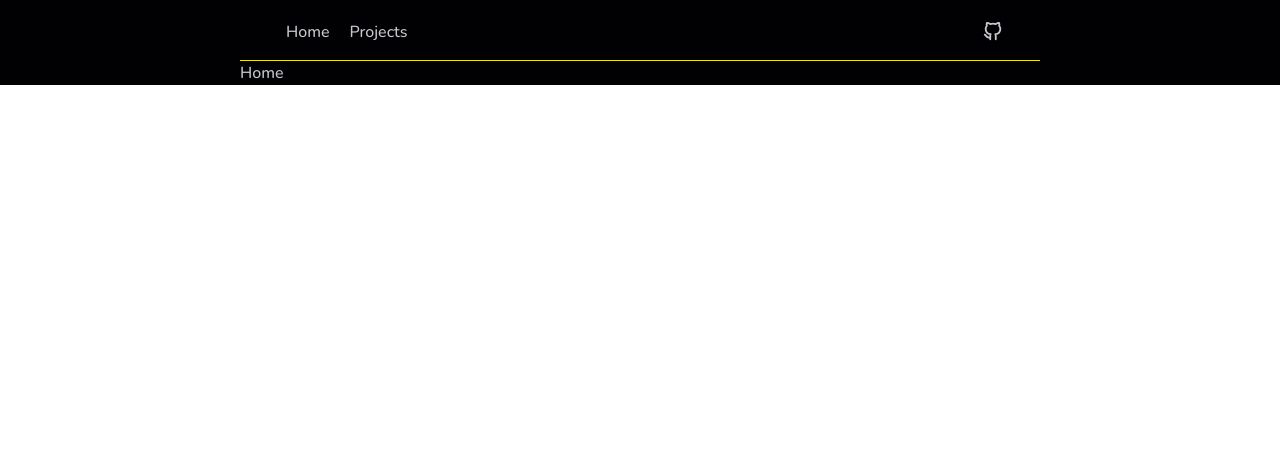
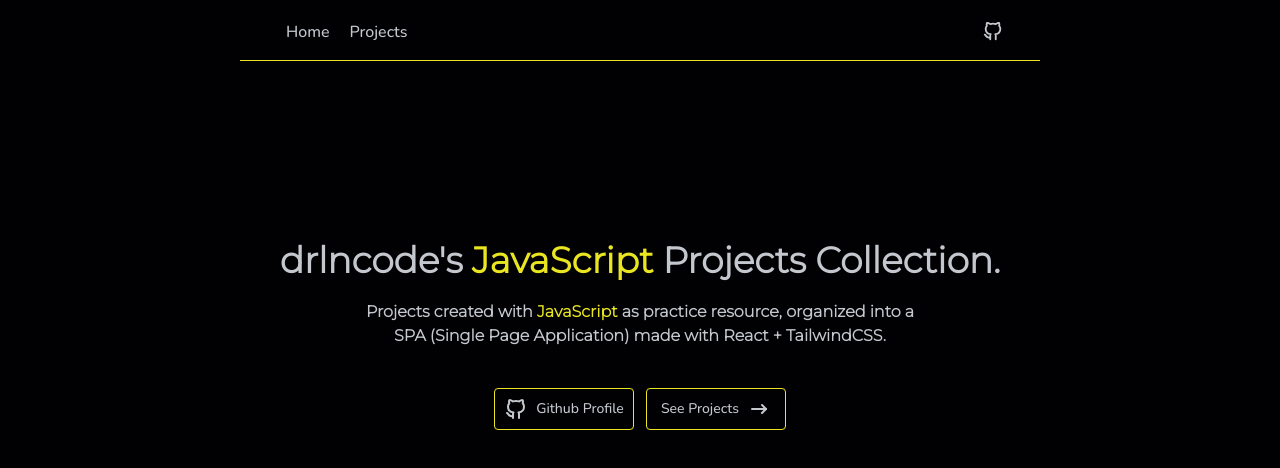
Before and after one commit to drlncode/JavaScript-Collection, a React (Vite) app: page / in a window 1280 px wide. Shown: the top 468 px of the page. Built offline with nearby package versions, Linux system fonts and the light colour scheme.

Commit message:
add: Home page content.

```diff
--- a/package.json
+++ b/package.json
@@ -26,6 +26,7 @@
     "eslint-plugin-react-refresh": "^0.4.14",
     "globals": "^15.11.0",
     "postcss": "8.4.49",
+    "tailwind-merge": "2.5.4",
     "tailwindcss": "3.4.14",
     "typescript": "~5.6.2",
     "typescript-eslint": "^8.11.0",
--- a/src/App.tsx
+++ b/src/App.tsx
@@ -4,7 +4,7 @@
 
 export default function App() {
     return (
-        <Suspense>
+        <Suspense fallback={<h1>Loading...</h1>}>
             <Router future={{
                 v7_startTransition: true,
                 v7_relativeSplatPath: true
--- /dev/null
+++ b/src/components/Button.tsx
@@ -0,0 +1,30 @@
+import { Link } from 'react-router-dom';
+import { ExternalLink } from './ExternalLink';
+
+interface Props {
+    to: string;
+    icon: React.ReactNode;
+    external: boolean;
+    iconDirection: 'left' | 'right'
+    label?: string;
+    children?: React.ReactNode;
+}
+
+export function Button({ to, icon, external, iconDirection, label, children }: Props) {
+    const Container = external ? ExternalLink : Link;
+    const textContent = <span>{ label || children || 'Insert text' }</span>;
+    const iconContent = icon;
+
+    return (
+        <Container to={to}>
+            <div className='flex justify-center items-center gap-2 p-2 border border-main-yellow w-fit min-w-[140px] rounded transition-all duration-standar hover:bg-main-yellow hover:text-main-black'>
+                <div>
+                    { iconDirection === 'left' ? iconContent : textContent }
+                </div>
+                <div>
+                    { iconDirection === 'right' ? iconContent : textContent }
+                </div>
+            </div>
+        </Container>
+    );
+}
--- a/src/components/Container.tsx
+++ b/src/components/Container.tsx
@@ -1,7 +1,7 @@
 export default function Container({ children }: { children: React.ReactNode }) {
     return (
         <div className='flex justify-center bg-main-black text-main-white font-nunito-500'>
-            <div className='max-w-[800px] w-full'>
+            <div className='flex flex-col max-w-[800px] w-full min-h-screen'>
                 { children }
             </div>
         </div>
--- /dev/null
+++ b/src/components/ExternalLink.tsx
@@ -0,0 +1,19 @@
+import { twMerge } from 'tailwind-merge';
+
+export function ExternalLink({ to, label, children, className }: {
+    to: string;
+    label?: string;
+    children?: React.ReactNode
+    className?: string;
+}) {
+    return (
+        <a
+            href={to}
+            target='_blank'
+            className={twMerge(
+                '',
+                className
+            )}
+        >{ label || children }</a>
+    );
+}
--- a/src/components/Header.tsx
+++ b/src/components/Header.tsx
@@ -3,15 +3,15 @@
 
 export default function Header() {
     return (
-        <header className='w-full border-b border-b-main-yellow'>
+        <header className='w-full max-w-[800px] border-b border-b-main-yellow fixed'>
             <div className='flex justify-between px-9 pb-4 pt-5'>
-                <div className='*:p-2.5 *:transition-colors *:duration-300'>
+                <div className='*:p-2.5 *:transition-colors *:duration-standar'>
                     <Link to='/' className='hover:text-main-yellow/90'>Home</Link>
                     <Link to='/projects' className='hover:text-main-yellow/90'>Projects</Link>
                 </div>
-                <div className='transition-all duration-300 hover:scale-[1.15] hover:text-main-yellow/90'>
+                <div className='transition-all duration-standar hover:scale-[1.15] hover:text-main-yellow/90'>
                     <a
-                        href='https://github.com/drlncode/JS-Projects-Collection'
+                        href='https://github.com/drlncode/JavaScript-Collection'
                         target='_blank'
                     >
                         <div>
--- /dev/null
+++ b/src/components/HighlightText.tsx
@@ -0,0 +1,5 @@
+export function HighlightText({ children }: { children: React.ReactNode }) {
+    return (
+        <span className='text-main-yellow'>{ children }</span>
+    );
+}
--- a/src/components/Icons.tsx
+++ b/src/components/Icons.tsx
@@ -4,9 +4,26 @@
 
 export function GithubIcon({ size = 24 }: IconProps) {
     return (
-        <svg  xmlns="http://www.w3.org/2000/svg"  width={size}  height={size}  viewBox="0 0 24 24"  fill="none"  stroke="currentColor"  strokeWidth="2"  strokeLinecap="round"  strokeLinejoin="round">
+        <svg width={size}  height={size}  viewBox="0 0 24 24"  fill="none"  stroke="currentColor"  strokeWidth="2"  strokeLinecap="round"  strokeLinejoin="round">
             <path stroke="none" d="M0 0h24v24H0z" fill="none"/>
             <path d="M9 19c-4.3 1.4 -4.3 -2.5 -6 -3m12 5v-3.5c0 -1 .1 -1.4 -.5 -2c2.8 -.3 5.5 -1.4 5.5 -6a4.6 4.6 0 0 0 -1.3 -3.2a4.2 4.2 0 0 0 -.1 -3.2s-1.1 -.3 -3.5 1.3a12.3 12.3 0 0 0 -6.2 0c-2.4 -1.6 -3.5 -1.3 -3.5 -1.3a4.2 4.2 0 0 0 -.1 3.2a4.6 4.6 0 0 0 -1.3 3.2c0 4.6 2.7 5.7 5.5 6c-.6 .6 -.6 1.2 -.5 2v3.5" />
         </svg>
     );
 }
+
+export function ExternalLinkIcon({ size = 24 }: IconProps) {
+    return (
+        <svg width={size}  height={size}  viewBox="0 0 24 24"  fill="none"  stroke="currentColor"  strokeWidth="2"  strokeLinecap="round"  strokeLinejoin="round">
+            <path stroke="none" d="M0 0h24v24H0z" fill="none"/>
+            <path d="M12 6h-6a2 2 0 0 0 -2 2v10a2 2 0 0 0 2 2h10a2 2 0 0 0 2 -2v-6" />
+            <path d="M11 13l9 -9" />
+            <path d="M15 4h5v5" />
+        </svg>
+    );
+}
+
+export function ArrrowNarrowRightIcon({ size = 24 }: IconProps) {
+    return (
+        <svg width={size}  height={size}  viewBox="0 0 24 24"  fill="none"  stroke="currentColor"  strokeWidth="2"  strokeLinecap="round"  strokeLinejoin="round"><path stroke="none" d="M0 0h24v24H0z" fill="none"/><path d="M5 12l14 0" /><path d="M15 16l4 -4" /><path d="M15 8l4 4" /></svg>
+    );
+}
--- a/src/pages/Home.tsx
+++ b/src/pages/Home.tsx
@@ -1,5 +1,36 @@
+import { HighlightText } from '@/components/HighlightText';
+import { Button } from '@/components/Button';
+import { GithubIcon, ArrrowNarrowRightIcon } from '@/components/Icons';
+
 export default function HomePage() {
     return (
-        <div>Home</div>
+        <section className='h-full pt-[50%] sm:pt-[20%]'>
+            <div className='flex flex-col gap-5 text-center font-montserrat-300 font-bold'>
+                <div className='text-3xl px-5 sm:text-4xl md:px-0'>
+                    <h1>drlncode's <HighlightText>JavaScript</HighlightText> Projects Collection.</h1>
+                </div>
+                <div className='w-full'>
+                    <div className='w-[70%] m-auto'>
+                        <p>Projects created with <HighlightText>JavaScript</HighlightText> as practice resource, organized into a SPA (Single Page Application) made with React + TailwindCSS.</p>
+                    </div>
+                </div>
+            </div>
+            <div className='text-sm flex justify-center items-center pt-10 gap-3 '>
+                <Button
+                    to='https://github.com/drlncode/JavaScript-Collection'
+                    external={true}
+                    iconDirection='left'
+                    label='Github Profile'
+                    icon={<GithubIcon />}
+                />
+                <Button
+                    to='/projects'
+                    external={false}
+                    iconDirection='right'
+                    label='See Projects'
+                    icon={<ArrrowNarrowRightIcon />}
+                />
+            </div>
+        </section>
     );
 }
--- a/src/routes/AppRoutes.tsx
+++ b/src/routes/AppRoutes.tsx
@@ -8,7 +8,7 @@
 
 export default function AppRoutes() {
     return (
-        <main>
+        <main className='pt-20 grow'>
             <Routes>
                 <Route path='/' element={<HomePage />} />
                 <Route path='/projects' element={<ProjectsPage />} />
--- a/tailwind.config.js
+++ b/tailwind.config.js
@@ -14,6 +14,9 @@
       fontFamily: {
         'nunito-500': ['nunito-medium'],
         'montserrat-300': ['montserrat-light']
+      },
+      transitionDuration: {
+        'standar': '300ms'
       }
     },
   },
```
Also changed, not shown: src/components/Hero.tsx (deleted), 1 other file (tests, documents, lock files or other folders).
